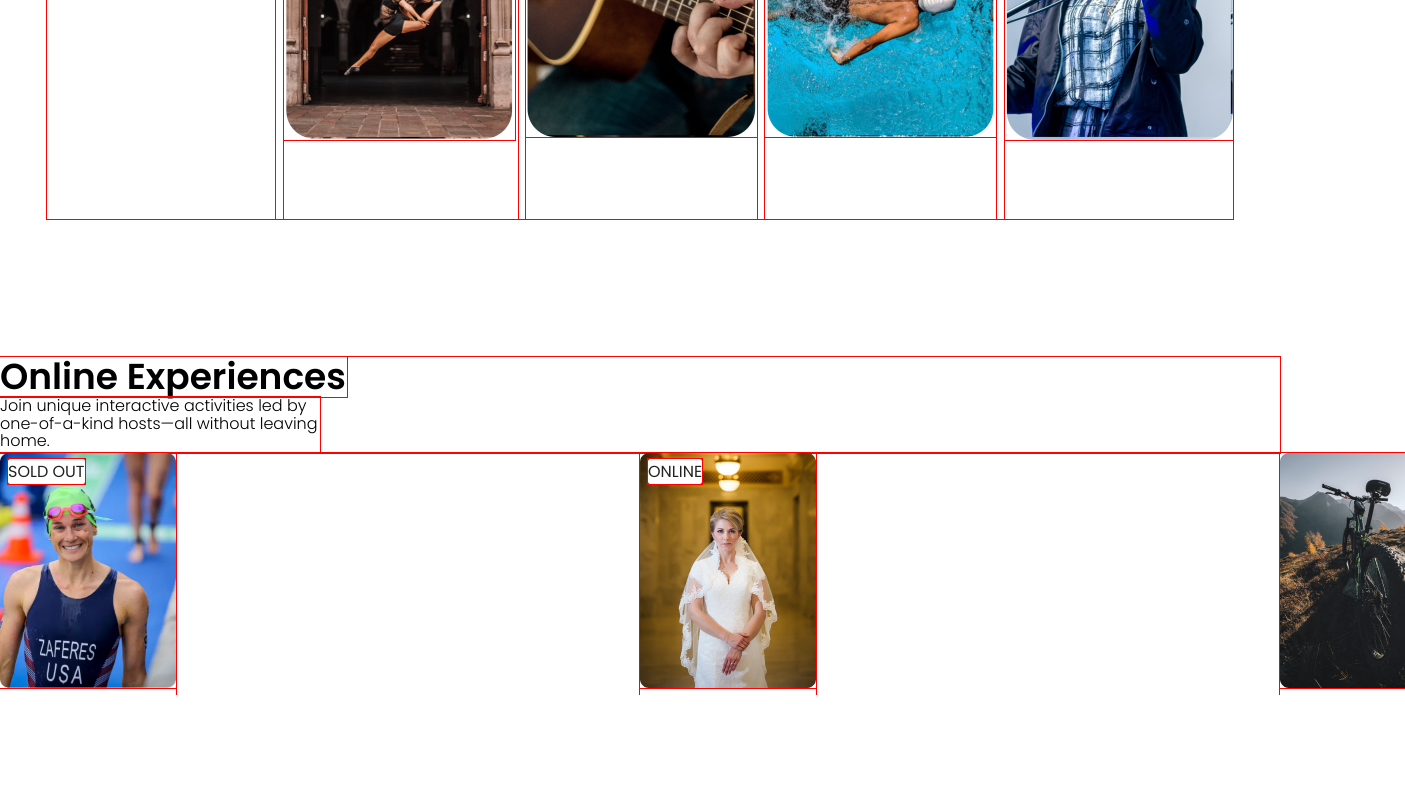
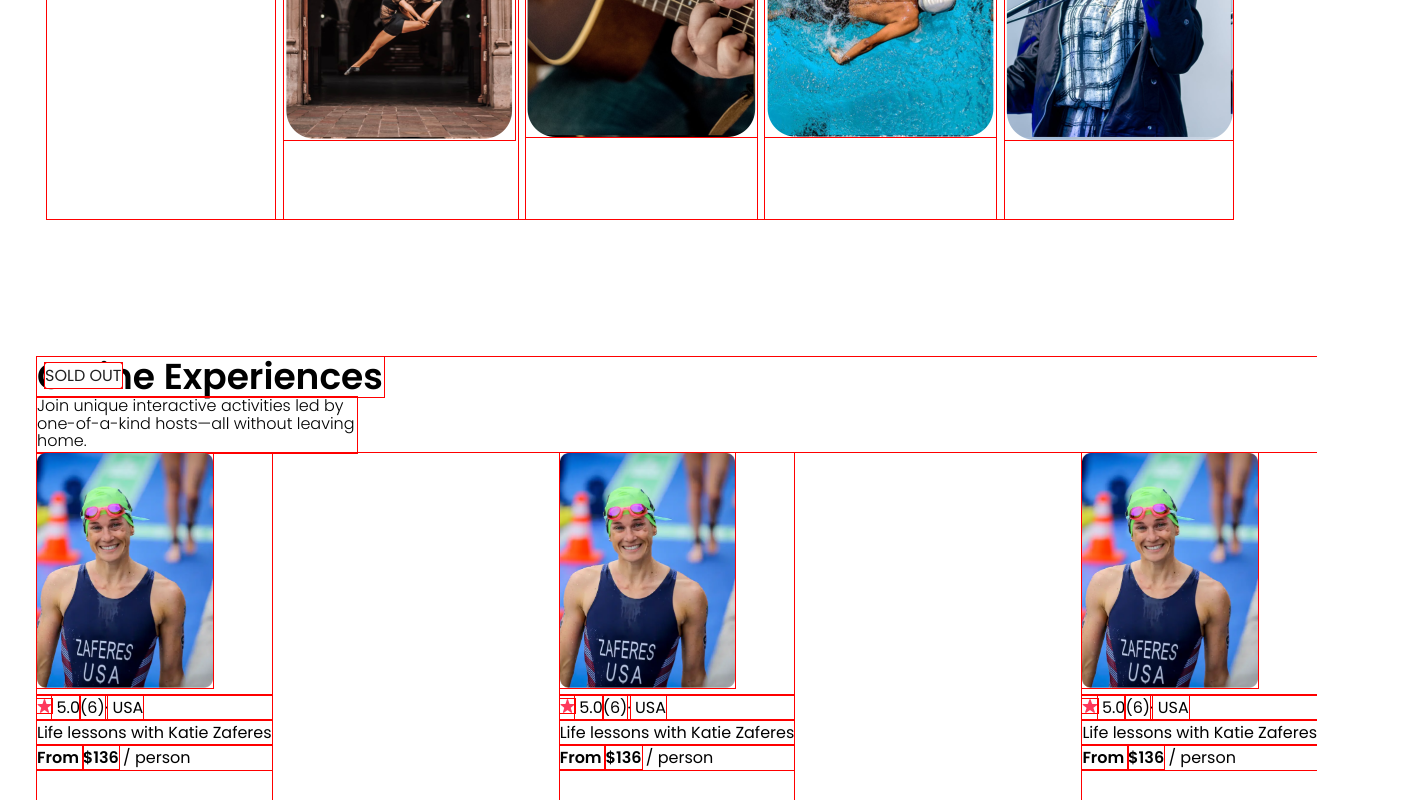
Before and after one commit to asbhogal/React-Airbnb-Experiences-Landing-Page, a React app: page / in a window 1280 px wide. Shown: the part 643-1443 px from the top of the page, 1405 px wide, since content can reach past the window. Before the commit the page ends 1338 px from the top, so only its background shows below. Built offline with nearby package versions, Linux system fonts and the light colour scheme; the HTML template or start-up script is replaced by a standard one.

Commit message:
added ExperienceCard component, additional styling and elements

```diff
--- a/src/components/Body.jsx
+++ b/src/components/Body.jsx
@@ -7,9 +7,7 @@ import keyboardImage from '../mockups/keyboard-image.png';
 import swimmingImage from '../mockups/swimming-image.png';
 import meditationImage from '../mockups/meditation-image.png';
 import singingImage from '../mockups/singing-image.png';
-import katieZaferesImage from '../mockups/Katie-Zaferes-Image.png';
-import learnWeddingPhotographyImage from '../mockups/Learn-Wedding-Photography-Image.png';
-import groupMountainBikingImage from '../mockups/Group-Mountain-Biking-Image.png';
+import ExperienceCard from './ExperienceCard';
 
 const Body = (props) => {
     return (
@@ -47,27 +45,9 @@ const Body = (props) => {
                 <h1 className="OnlineExperiencesHeading">Online Experiences</h1>
                 <h2 className="InteractiveActivitiesSubheading">Join unique interactive activities led by one-of-a-kind hosts—all without leaving home.</h2>
                 <div className="OnlineExperiencesCards">
-                    <div className="OnlineExperienceCard LifeLessons">
-                        <div className="OnlineExperiencePicture">
-                            <div className="OnlineExperienceStatusBadge">
-                                <p className="OnlineExperienceStatus">Sold Out</p>
-                            </div>
-                            <img src={ katieZaferesImage }></img>
-                        </div>
-                    </div>
-                    <div className="OnlineExperienceCard WeddingPhotography">
-                        <div className="OnlineExperiencePicture">
-                            <div className="OnlineExperienceStatusBadge">
-                                <p className="OnlineExperienceStatus">Online</p>
-                            </div>
-                            <img src={ learnWeddingPhotographyImage }></img>
-                        </div>
-                    </div>
-                    <div className="OnlineExperienceCard MountainBiking">
-                        <div className="OnlineExperiencePicture">
-                            <img src={ groupMountainBikingImage }></img>
-                        </div>
-                    </div>
+                    <ExperienceCard />
+                    <ExperienceCard />
+                    <ExperienceCard />
                 </div>
             </section>
         </div>
--- /dev/null
+++ b/src/components/ExperienceCard.jsx
@@ -0,0 +1,33 @@
+import katieZaferesImage from '../mockups/Katie-Zaferes-Image.png';
+import starRating from '../mockups/Star.svg';
+
+const ExperienceCard = (props) => {
+    return (
+        <div className="OnlineExperienceCard">
+            <div className="OnlineExperiencePicture">
+                <div className="OnlineExperienceStatusBadge">
+                    <p className="OnlineExperienceStatus">Sold Out</p>
+                </div>
+                <img src={ katieZaferesImage }></img>
+            </div>
+            <div className="ExperienceCardSnapshot">
+                <div className="ExperienceCardRating">
+                    <img className="StarRatingIcon" src={ starRating }></img>
+                    <span className="StarRating"> 5.0</span>
+                    <span className="StarReviewCount">(6)</span>
+                    &#183;
+                    <span className="StarRatingLocation"> USA</span>
+                </div>
+                <div className="ExperienceCardName">
+                    <p>Life lessons with Katie Zaferes</p>
+                </div>
+                <div className="ExperienceCardPrice">
+                    <span className="ExperiencePriceOverview">From </span>
+                    <span className="ExperiencePrice">$136</span> / person
+                </div>
+            </div>
+        </div>
+    )
+}
+
+export default ExperienceCard;
--- a/src/components/Header.jsx
+++ b/src/components/Header.jsx
@@ -1,6 +1,6 @@
 import AirbnbLogo from '../mockups/airbnb-logo.svg';
 
-const Header = (props) => {
+const Header = () => {
     return (
         <div className="Header">
             <div className="AirbnbLogo">
--- a/src/scss/_partials/_components/_body.scss
+++ b/src/scss/_partials/_components/_body.scss
@@ -41,7 +41,7 @@
     display: flex;
     flex-direction: column;
     position: absolute;
-    left: 0;
+    left: 37px;
     top: 1000px;
     width: 100%;
     .OnlineExperiencesCards {
@@ -53,21 +53,29 @@
         height: 40px;
         left: 36px;
         top: 360px;
+        padding-bottom: 16px;
     }
     .InteractiveActivitiesSubheading {
         width: 320px;
         height: 56px;
         left: 36px;
         top: 416px;
+        padding-bottom: 49px;
     }
 }
 
-.OnlineExperiencePicture {
-    position: absolute;
+.ExperienceCardSnapshot {
+    display: flex;
+    flex-direction: column;
+    padding-bottom: 30px;
 }
 
 .OnlineExperiencePicture img {
     height: 235px;
+}
+
+.StarRatingIcon {
+    height: 14px;
 }
 
 .OnlineExperienceStatusBadge {
@@ -79,3 +87,8 @@
     border-radius: 2px;
     text-transform: uppercase;
 }
+
+.ExperiencePrice,
+.ExperiencePriceOverview {
+    font-weight: 600;
+}
```
Also changed, not shown: src/mockups/Star.svg (added), 7 other files (tests, documents, lock files or other folders).
